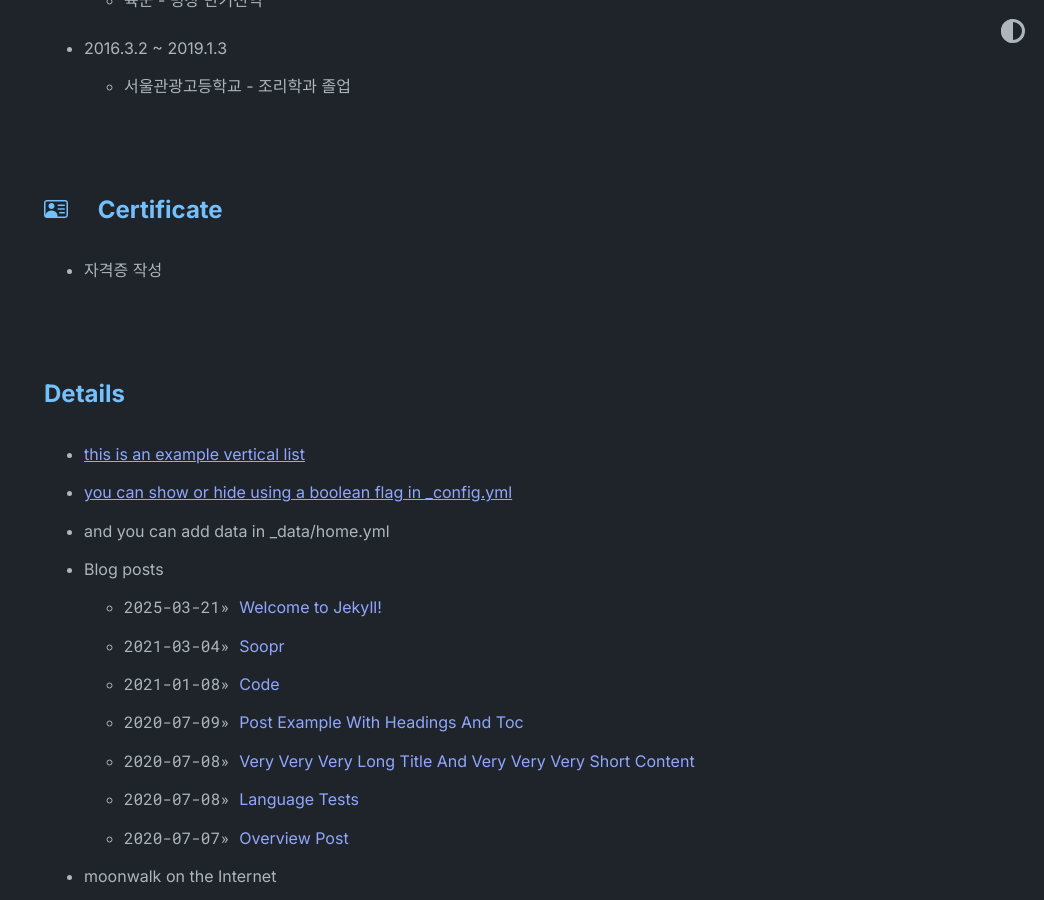
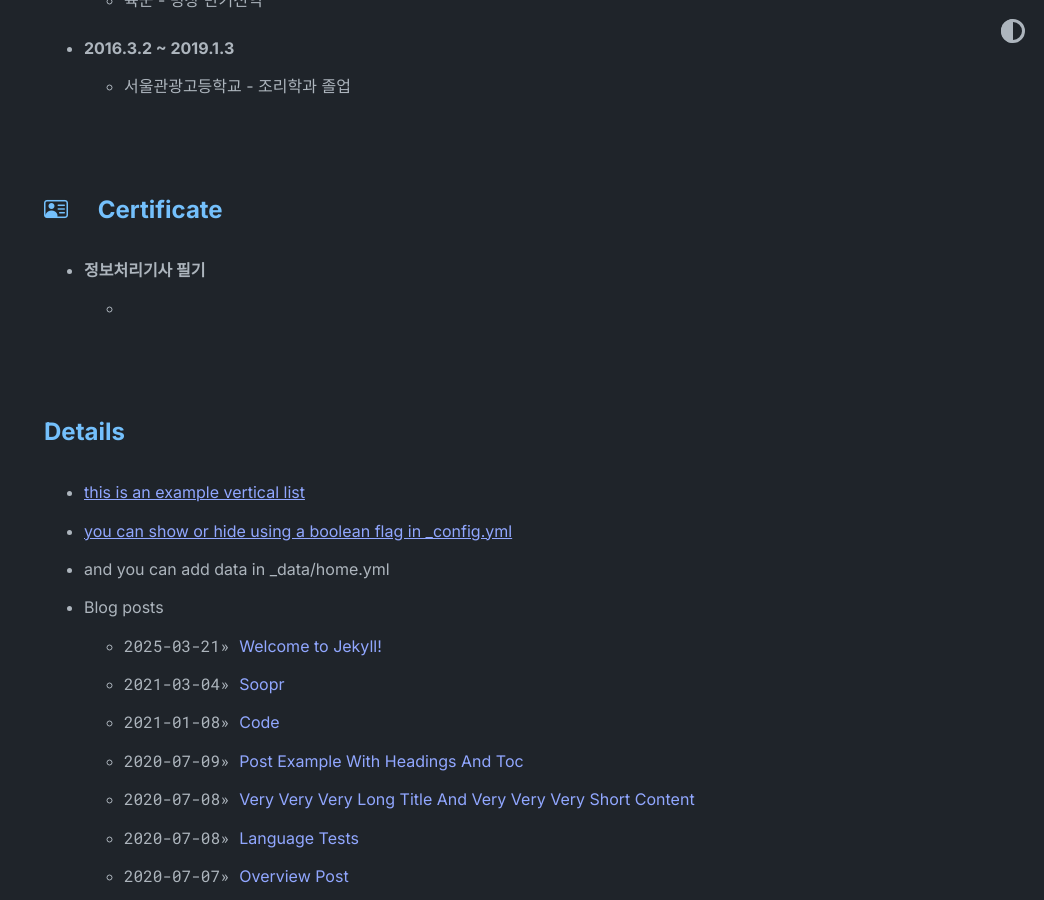
Before and after one commit to BangJeongBin/BangJeongBin.github.io, a Jekyll site: the page built from index.md, in a window 1280 px wide and 900 px high, scrolled down 1817 px. Shown: the whole window, without its empty margins (236-1280 px from the left). Built offline with Jekyll 4.4.1, drawn with Linux system fonts in a browser that asks for light colours.

Commit message:
<string>태그 사용

```diff
--- a/_includes/certificate_list.html
+++ b/_includes/certificate_list.html
@@ -1,5 +1,10 @@
 <ul>
     <li>
-        자격증 작성
+        <strong>정보처리기사 필기</strong>
+        <ul>
+            <li>
+
+            </li>
+        </ul>
     </li>
 </ul>
--- a/_includes/education_list.html
+++ b/_includes/education_list.html
@@ -1,6 +1,6 @@
 <ul>
     <li>
-        2024.10.7 ~ 2025.4.17
+        <strong>2024.10.7 ~ 2025.4.17</strong>
         <ul>
             <li>
                 중앙정보기술인재개발원 - "프로젝트 기반 자바(JAVA) 응용 SW개발" 과정 수료
@@ -11,7 +11,7 @@
 
 <ul>
     <li>
-        2019.3.4 ~ 2024.8.16
+        <strong>2019.3.4 ~ 2024.8.16</strong>
         <ul>
             <li>
                 경동대학교 - 호텔조리학과 학사졸업
@@ -22,7 +22,7 @@
 
 <ul>
     <li>
-        2020.1.7 ~ 2021.7.19
+        <strong>2020.1.7 ~ 2021.7.19</strong>
         <ul>
             <li>
                 육군 - 병장 만기전역
@@ -33,7 +33,7 @@
 
 <ul>
     <li>
-        2016.3.2 ~ 2019.1.3
+        <strong>2016.3.2 ~ 2019.1.3</strong>
         <ul>
             <li>
                 서울관광고등학교 - 조리학과 졸업
--- a/_includes/tech_stack.html
+++ b/_includes/tech_stack.html
@@ -121,6 +121,8 @@
 </p>
 
 <p align="center">
-    Spring Boot, JUnit, Spring Security, JWT, OracleDB, MariaDB, JPA, MyBatis<br>
-    Rest API, JSP, Java Servlet ...
+    <strong>
+        Spring Boot, JUnit, Spring Security, JWT, OracleDB, MariaDB, JPA, MyBatis<br>
+        Rest API, JSP, Java Servlet ...
+    </strong>
 </p>
--- a/_layouts/home.html
+++ b/_layouts/home.html
@@ -21,7 +21,7 @@ layout: default
   <h2><i class="bi bi-wrench-adjustable"></i>&emsp; Tech Stack and Tools</h2>
   {% include tech_stack.html %}<br>
 
-<!-- 경력 리스트 -->
+<!-- 경력 리스트 (이후 추가 예정)-->
   <!-- <h2><i class="bi bi-buildings"></i>&emsp; Career</h2>
   {% include career_list.html %}<br> -->
 
```
